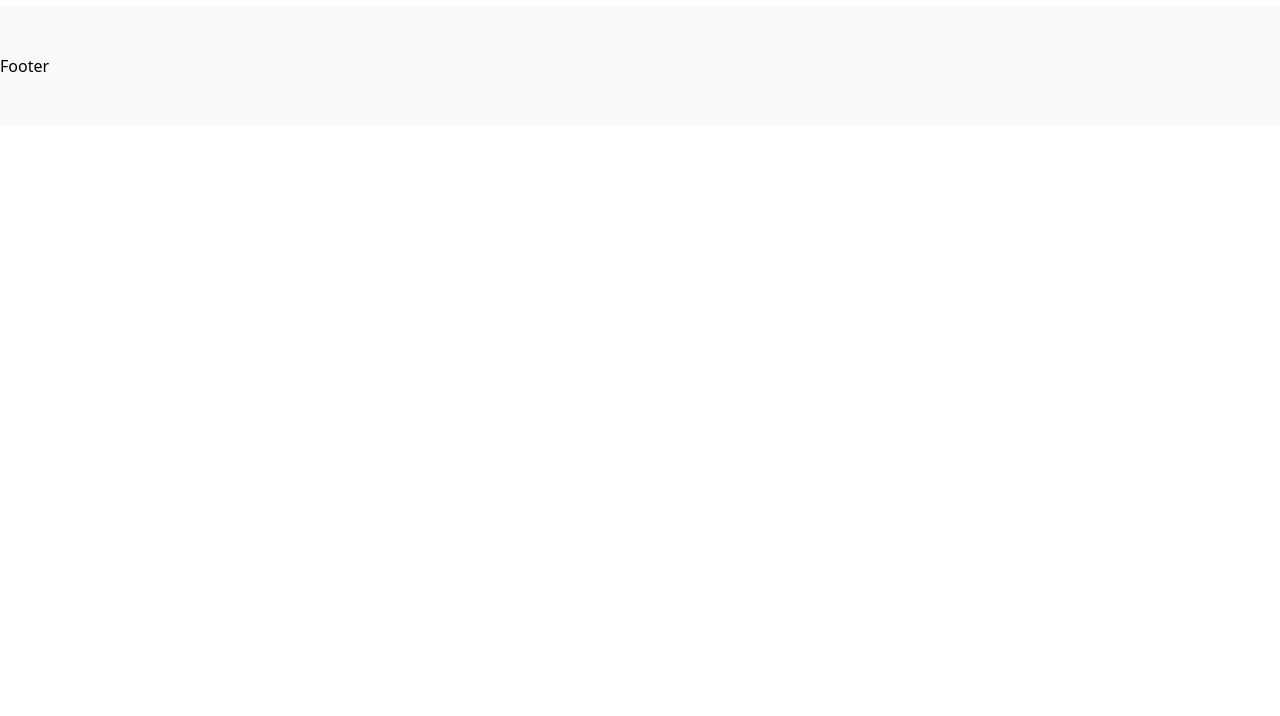
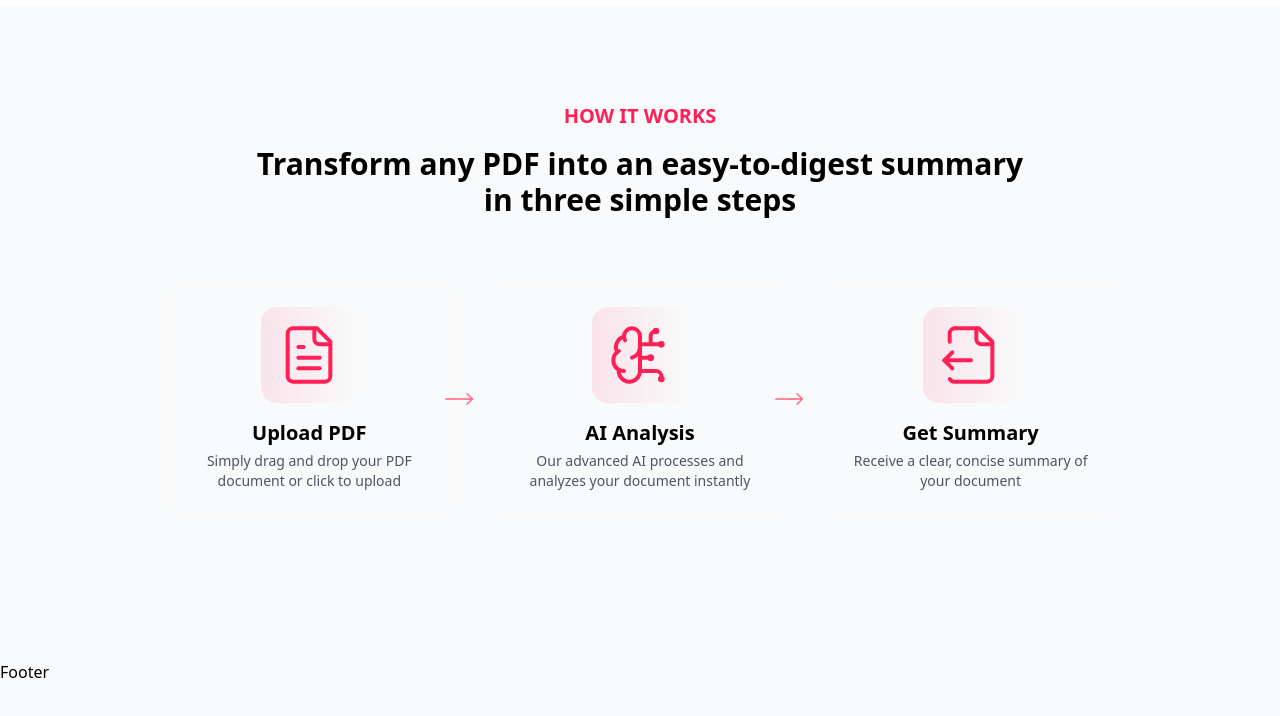
Before and after one commit to NifemiOladapo/Somariser, a Next.js app: page / in a window 1280 px wide. Shown: the part 1006-1722 px from the top of the page. Before the commit the page ends 1132 px from the top, so only its background shows below. Built offline with nearby package versions, Linux system fonts and the light colour scheme.

Commit message:
added how it works section

```diff
--- a/app/page.tsx
+++ b/app/page.tsx
@@ -1,6 +1,7 @@
 import BgGradient from "@/components/common/BgGradient";
 import DemoSection from "@/components/home/DemoSection";
 import HeroSection from "@/components/home/HeroSection";
+import HowItWorksSection from "@/components/home/HowItWorksSection";
 
 export default function Home() {
   return (
@@ -9,6 +10,7 @@ export default function Home() {
       <div className="flex flex-col">
         <HeroSection />
         <DemoSection />
+        <HowItWorksSection />
       </div>
     </div>
   );
--- a/components/home/DemoSection.tsx
+++ b/components/home/DemoSection.tsx
@@ -19,7 +19,7 @@ const DemoSection = () => {
           />
         </div> */}
         <div className="flex flex-col items-center text-center space-y-4">
-          <div className="inline-flex items-center justify-center p-2 rounded-2xl ng-gray-100/80 backdrop-blur-xl border border-gray-500/20 mb-4">
+          <div className="inline-flex bg-gray-100/80 items-center justify-center p-2 rounded-2xl ng-gray-100/80 backdrop-blur-xl border border-gray-500/20 mb-4">
             <Pizza className="w-6 h-6 text-rose-500" />
           </div>
           <div className="text-center mb-16">
--- /dev/null
+++ b/components/home/HowItWorksSection.tsx
@@ -0,0 +1,86 @@
+import {
+  BrainCircuit,
+  FileOutput,
+  FileText,
+  MoveRight,
+} from "lucide-react";
+import { ReactNode } from "react";
+
+type Step = { icon: ReactNode; label: string; description: string };
+
+const steps: Step[] = [
+  {
+    icon: <FileText size={64} strokeWidth={1.5} />,
+    label: "Upload PDF",
+    description: "Simply drag and drop your PDF document or click to upload",
+  },
+  {
+    icon: <BrainCircuit size={64} strokeWidth={1.5} />,
+    label: "AI Analysis",
+    description:
+      "Our advanced AI processes and analyzes your document instantly",
+  },
+  {
+    icon: <FileOutput size={64} strokeWidth={1.5} />,
+    label: "Get Summary",
+    description: "Receive a clear, concise summary of your document",
+  },
+];
+
+const HowItWorksSection = () => {
+  return (
+    <section className="relative overflow-hidden bg-gray-50">
+      <div className="py-12 lg:py-24 max-w-5xl mx-auto px-4 sm:px-6 lg:px-8">
+        <div
+          aria-hidden="true"
+          className="pointer-events-none absolute inset-0 -z-10 transform-gpu overflow-hidden blur-3xl"
+        >
+          <div className=""></div>
+        </div>
+        <div className="text-center mb-16">
+          <h2 className="font-bold text-xl uppercase mb-4 text-rose-500">
+            How it works
+          </h2>
+          <h3 className="font-bold text-3xl max-w-3xl mx-auto">
+            Transform any PDF into an easy-to-digest summary in three simple
+            steps
+          </h3>
+        </div>
+        <div className="max-w-6xl mx-auto grid grid-cols-1 md:grid-cols-3 gap-8 relative">
+          {steps.map((step, idx) => (
+            <div className="relative ">
+              <StepItem key={idx} {...step} />
+              {idx < steps.length - 1 && (
+                <div className="absolute hidden md:block -right-4 top-1/2 transform -translate-y-1/2">
+                  <MoveRight
+                    strokeWidth={1}
+                    size={32}
+                    className="text-rose-400 "
+                  />
+                </div>
+              )}
+            </div>
+          ))}
+        </div>
+      </div>
+    </section>
+  );
+};
+
+export default HowItWorksSection;
+
+const StepItem = ({ description, icon, label }: Step) => {
+  return (
+    <div className="relative p-6 rounded-2xl backdrop-blur-xs border border-white/10 bg-white/5 transition-colors group w-full hover:border-rose-500/50">
+      <div className="flex flex-col gap-4 h-full">
+        <div className="flex items-center justify-center h-24 w-24 mx-auto rounded-2xl bg-linear-to-r from-rose-500/10 to-transparent group-hover:from-rose-500/20 transition-colors">
+          <div className="text-rose-500">{icon}</div>
+        </div>
+        <div className="flex flex-col flex-1 gap-1 justify-between">
+          <h4 className="text-center font-bold text-xl">{label}</h4>
+          <p className="text-center text-gray-600 text-sm">{description}</p>
+        </div>
+      </div>
+    </div>
+  );
+};
```
